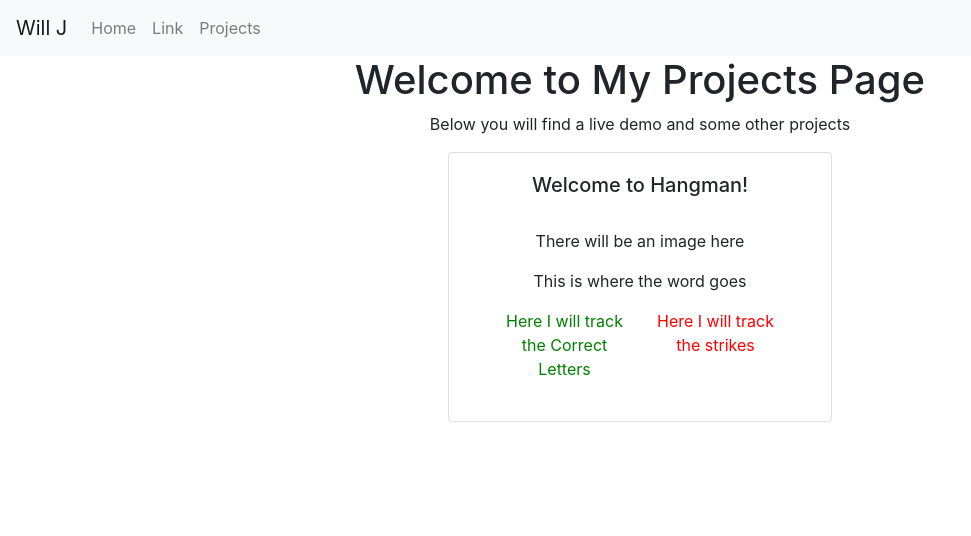
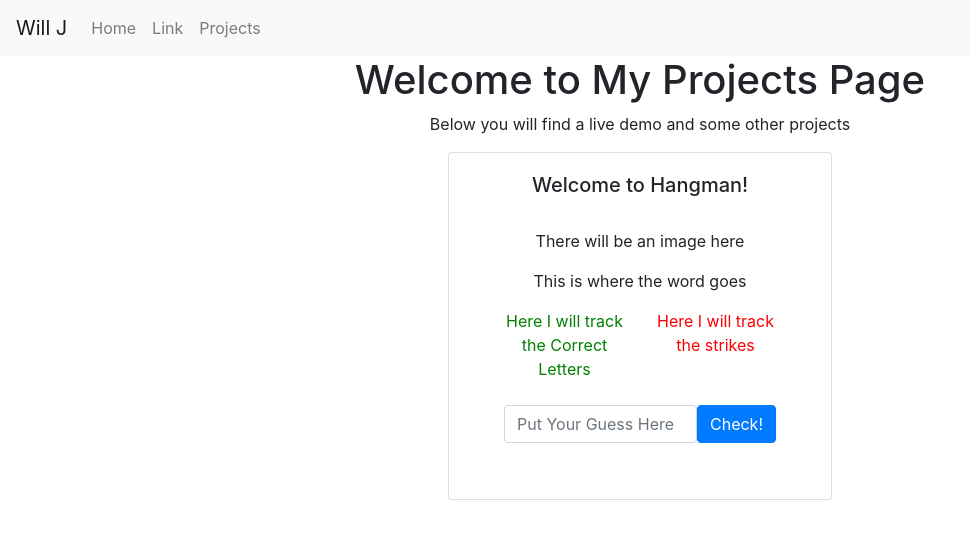
Before and after one commit to williamjessop/williamjessop.github.io, a React (Create React App) app: page /projects in a window 1280 px wide. Shown: the top 536 px of the page, without its empty margins (0-971 px from the left). Built offline with nearby package versions, Linux system fonts and the light colour scheme.

Commit message:
added form

```diff
--- a/src/components/game.jsx
+++ b/src/components/game.jsx
@@ -5,6 +5,8 @@ import Container from "react-bootstrap/Container"
 import Row from "react-bootstrap/Row"
 import Col from "react-bootstrap/Col"
 //import pic from "./img/hangmen.png"
+import Form from "react-bootstrap/Form"
+import Button from "react-bootstrap/Button"
 
 class Game extends React.Component {
 
@@ -61,6 +63,15 @@ class Game extends React.Component {
                                     </Col>
 
                                 </Row>
+                                <br/>
+
+                                <Form style={{display: "flex"}}>
+                                    <Form.Group>
+                                        <Form.Control type="text" placeholder="Put Your Guess Here" />
+                                    </Form.Group>
+                                    <Button type="submit" style={{height:"70%"}}>Check!</Button>
+                                </Form>
+
                             </Container>
 
                         </Card.Body>
```
